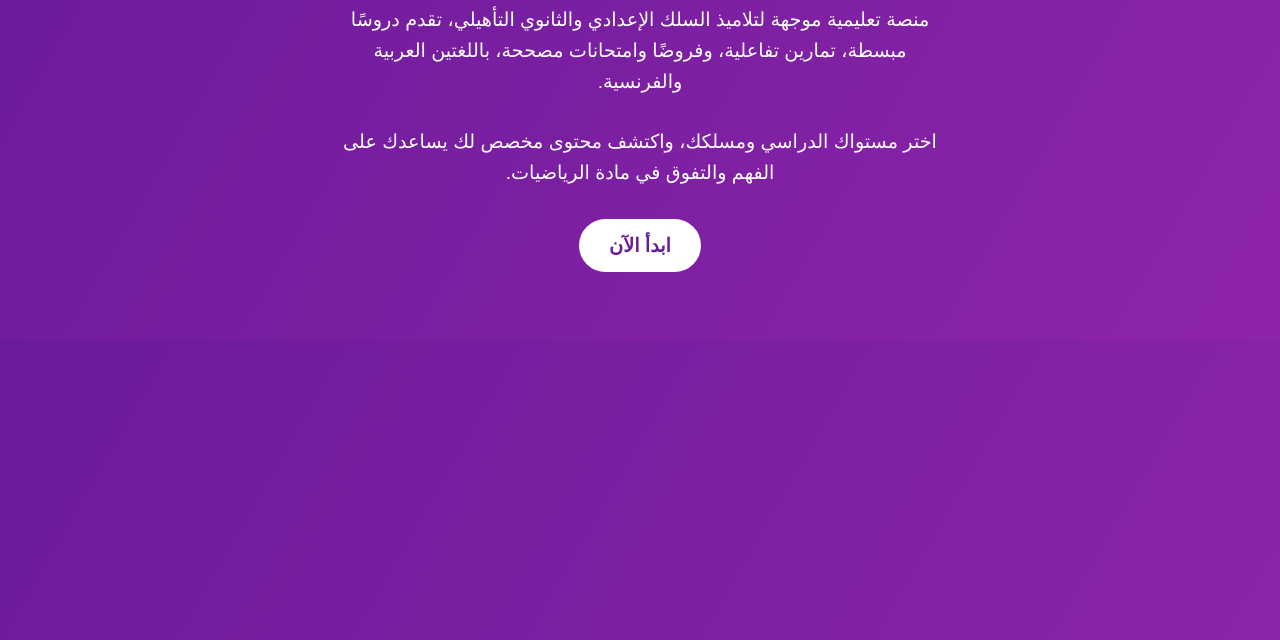
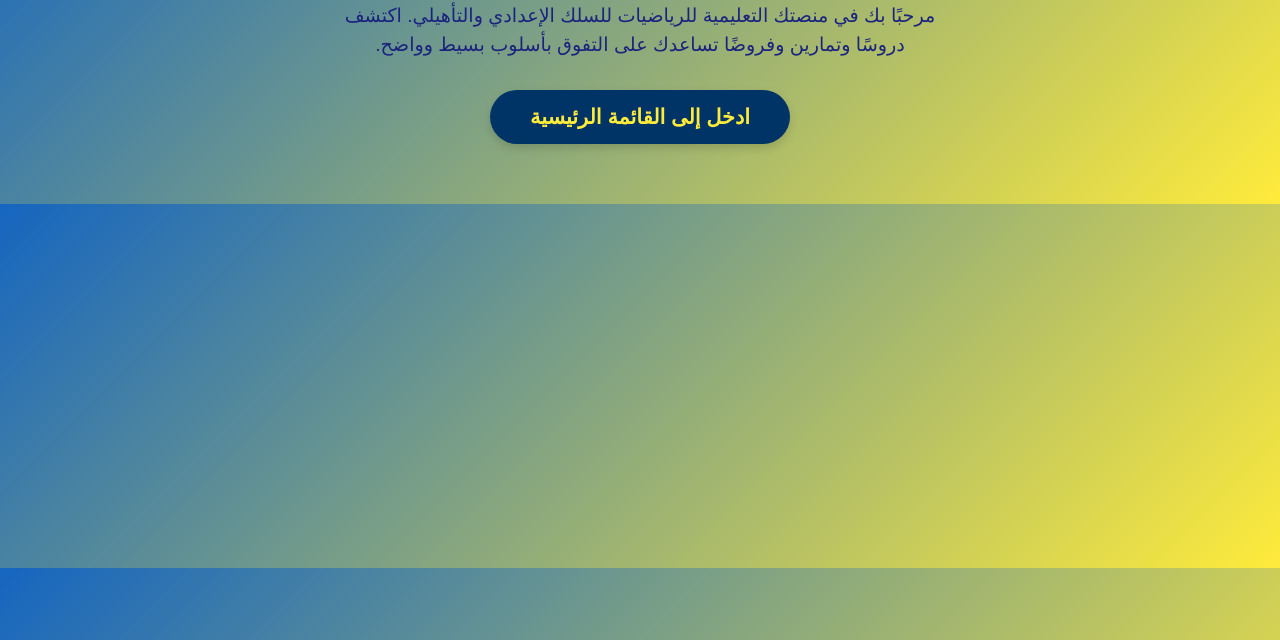
Before and after one commit to AbdelAzizMaatallah/EasyMaths, a plain HTML site: page index.html in a window 1280 px wide. Shown: the part 160-800 px from the top of the page. Drawn offline with Linux system fonts and the light colour scheme.

Commit message:
Update index.html

```diff
--- a/index.html
+++ b/index.html
@@ -2,40 +2,43 @@
 <html lang="ar" dir="rtl">
 <head>
   <meta charset="UTF-8" />
+  <title>EasyMaths</title>
   <meta name="viewport" content="width=device-width, initial-scale=1" />
-  <title>EasyMaths - مرحبًا بك</title>
   <style>
     body {
       font-family: 'Cairo', sans-serif;
-      background: linear-gradient(120deg, #6a1b9a, #8e24aa);
-      color: white;
+      background: linear-gradient(135deg, #1565c0, #ffeb3b);
+      color: #003366;
       text-align: center;
       padding: 60px 20px;
+      margin: 0;
     }
     h1 {
       font-size: 3rem;
-      margin-bottom: 10px;
+      margin-bottom: 15px;
+      text-shadow: 1px 1px 3px rgba(0,0,0,0.2);
     }
     p {
       font-size: 1.2rem;
       max-width: 600px;
-      margin: auto;
-      margin-bottom: 30px;
-      line-height: 1.6;
+      margin: 0 auto 30px;
+      line-height: 1.5;
+      color: #1a237e;
     }
     button {
-      padding: 15px 30px;
-      font-size: 1.2rem;
+      background-color: #003366;
+      color: #ffeb3b;
       border: none;
-      border-radius: 30px;
-      background-color: #ffffff;
-      color: #6a1b9a;
-      font-weight: bold;
+      padding: 15px 40px;
+      font-size: 1.3rem;
+      border-radius: 40px;
       cursor: pointer;
-      transition: 0.3s;
+      transition: background-color 0.3s ease;
+      font-weight: 700;
+      box-shadow: 0 4px 10px rgba(0,0,0,0.15);
     }
     button:hover {
-      background-color: #f1f1f1;
+      background-color: #002147;
     }
   </style>
 </head>
@@ -43,14 +46,10 @@
 
   <h1>EasyMaths</h1>
   <p>
-    منصة تعليمية موجهة لتلاميذ السلك الإعدادي والثانوي التأهيلي، تقدم دروسًا مبسطة، تمارين تفاعلية، وفروضًا وامتحانات مصححة، باللغتين العربية والفرنسية.
+    مرحبًا بك في منصتك التعليمية للرياضيات للسلك الإعدادي والتأهيلي.
+    اكتشف دروسًا وتمارين وفروضًا تساعدك على التفوق بأسلوب بسيط وواضح.
   </p>
-
-  <p>
-    اختر مستواك الدراسي ومسلكك، واكتشف محتوى مخصص لك يساعدك على الفهم والتفوق في مادة الرياضيات.
-  </p>
-
-  <button onclick="location.href='mostawak.html'">ابدأ الآن</button>
+  <button onclick="location.href='content.html'">ادخل إلى القائمة الرئيسية</button>
 
 </body>
 </html>
```
